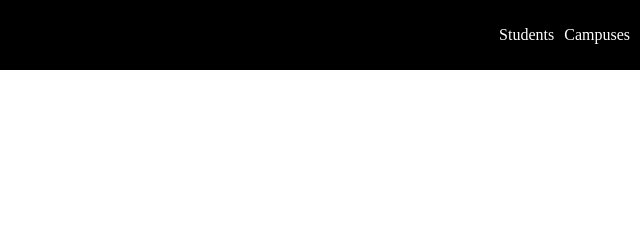
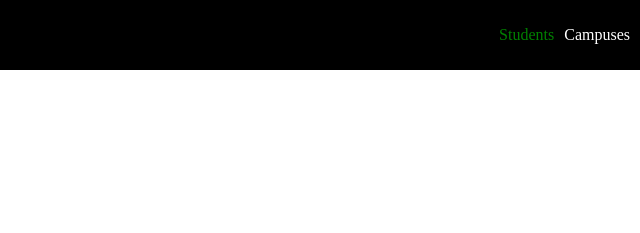
Before and after one commit to shellyh0626/CRUD_Frontend, a React app: page / in a window 1280 px wide. In both pictures the pointer is over the link 1166 px from the left and 34 px from the top of the page. Shown: the top 233 px of the page, 640-1280 px from the left. Built offline with nearby package versions, Linux system fonts and the light colour scheme; no server answers.

Commit message:
CSS hover

```diff
--- a/src/App/App.css
+++ b/src/App/App.css
@@ -40,3 +40,8 @@ header a {
   color: white;
   text-decoration: none;
 }
+
+header a:hover {
+  color: green;
+  text-decoration: none;
+}
```
